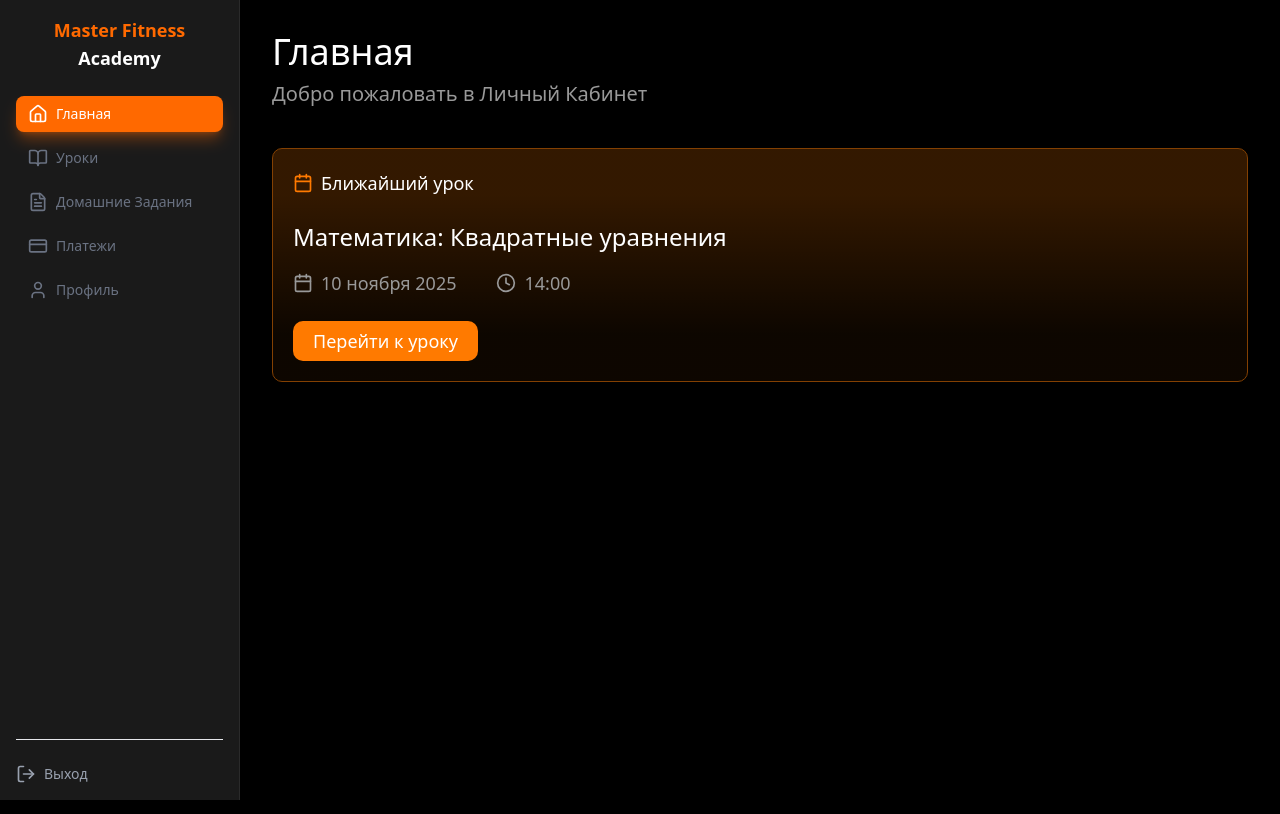
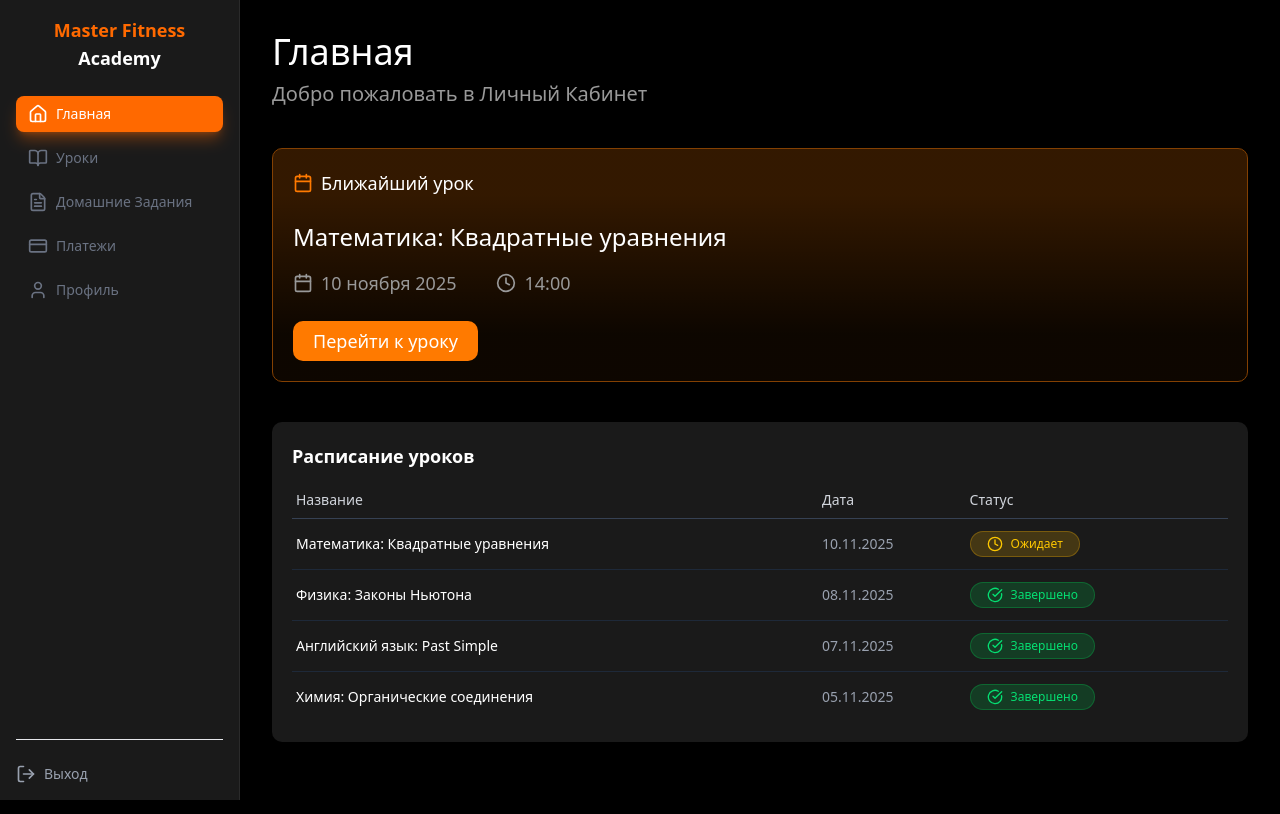
Before and after one commit to madixanov/MasterFitnessAcademy, a Next.js app: page /profile in a window 1280 px wide. Built offline with nearby package versions, Linux system fonts and the light colour scheme.

Commit message:
Adding Lessons List

```diff
--- a/src/app/(private)/profile/components/LatestLessons.tsx
+++ b/src/app/(private)/profile/components/LatestLessons.tsx
@@ -2,7 +2,7 @@ import { Calendar, Clock } from "lucide-react";
 
 export default function LatestLesson() {
   return (
-    <div aria-label="Ближайший урок" className="bg-[linear-gradient(180deg,#FF7A0033_20%,#FF7A000D_80%)] border border-[#834002] rounded-lg p-5">
+    <div aria-label="Ближайший урок" className="mb-10 bg-[linear-gradient(180deg,#FF7A0033_20%,#FF7A000D_80%)] border border-[#834002] rounded-lg p-5">
       <article className="flex flex-col">
         <div className="flex mb-6 items-center">
           <Calendar className="w-5 h-5 text-[#FF7A00] mr-2"/>
--- /dev/null
+++ b/src/app/(private)/profile/components/LessonsList.tsx
@@ -0,0 +1,95 @@
+import { CircleCheckBig, Clock } from "lucide-react";
+
+const lessons = [
+  {
+    title: "Математика: Квадратные уравнения",
+    date: "10.11.2025",
+    status: "Ожидает",
+  },
+  {
+    title: "Физика: Законы Ньютона",
+    date: "08.11.2025",
+    status: "Завершено",
+  },
+  {
+    title: "Английский язык: Past Simple",
+    date: "07.11.2025",
+    status: "Завершено",
+  },
+  {
+    title: "Химия: Органические соединения",
+    date: "05.11.2025",
+    status: "Завершено",
+  },
+];
+
+export default function LessonseList() {
+  return (
+    <div aria-label="Расписание Уроков" className="bg-[#1A1A1A] p-5 rounded-lg mb-10">
+      <h2 className="text-lg font-semibold mb-3">Расписание уроков</h2>
+
+      {/* Для десктопа */}
+      <div className="hidden sm:block overflow-x-auto">
+        <table className="w-full text-sm border-collapse">
+          <thead>
+            <tr className="border-b border-gray-700 text-gray-300">
+              <th className="text-left py-2 font-medium pl-1">Название</th>
+              <th className="text-left py-2 font-medium">Дата</th>
+              <th className="text-left py-2 font-medium">Статус</th>
+            </tr>
+          </thead>
+          <tbody>
+            {lessons.map((lesson, index) => (
+              <tr
+                key={index}
+                className="border-b border-gray-800 last:border-0 hover:bg-[#2a2a2a] transition"
+              >
+                <td className="py-3 pl-1">{lesson.title}</td>
+                <td className="py-3 text-gray-400">{lesson.date}</td>
+                <td className="py-3">
+                  {lesson.status === "Завершено" ? (
+                    <span className="inline-flex items-center gap-2 text-[#05DF72] bg-[#00C950]/20 px-4 py-1 rounded-xl text-xs font-medium border border-[#00C950]/30">
+                      <CircleCheckBig className="w-4 h-4" /> Завершено
+                    </span>
+                  ) : (
+                    <span className="inline-flex items-center gap-2 text-[#FDC700] bg-[#F0B100]/20 px-4 py-1 rounded-xl text-xs font-medium border border-[#F0B100]/30">
+                      <Clock className="w-4 h-4" /> Ожидает
+                    </span>
+                  )}
+                </td>
+              </tr>
+            ))}
+          </tbody>
+        </table>
+      </div>
+
+      {/* Для телефонов */}
+      <div className="flex flex-col gap-3 sm:hidden">
+        {lessons.map((lesson, index) => (
+          <div
+            key={index}
+            className="bg-[#222] p-4 rounded-lg border border-gray-800"
+          >
+            <p className="text-sm text-gray-400 mb-1">Название</p>
+            <p className="text-white font-medium mb-2">{lesson.title}</p>
+
+            <div className="flex items-center justify-between">
+              <span className="text-gray-400 text-sm">{lesson.date}</span>
+
+              {lesson.status === "Завершено" ? (
+                <span className="inline-flex items-center gap-2 text-[#05DF72] bg-[#00C950]/20 px-3 py-1 rounded-xl text-xs font-medium border border-[#00C950]/30">
+                  <CircleCheckBig className="w-4 h-4" /> Завершено
+                </span>
+              ) : (
+                <span className="inline-flex items-center gap-2 text-[#FDC700] bg-[#F0B100]/20 px-3 py-1 rounded-xl text-xs font-medium border border-[#F0B100]/30">
+                  <Clock className="w-4 h-4" /> Ожидает
+                </span>
+              )}
+            </div>
+          </div>
+        ))}
+      </div>
+    </div>
+
+  )
+}
--- a/src/app/(private)/profile/page.tsx
+++ b/src/app/(private)/profile/page.tsx
@@ -1,4 +1,5 @@
 import LatestLesson from "./components/LatestLessons";
+import LessonseList from "./components/LessonsList";
 
 export default function Profile() {
   return (
@@ -9,6 +10,7 @@ export default function Profile() {
       </div>
 
       <LatestLesson />
+      <LessonseList />
     </main>
   )
 }
```
